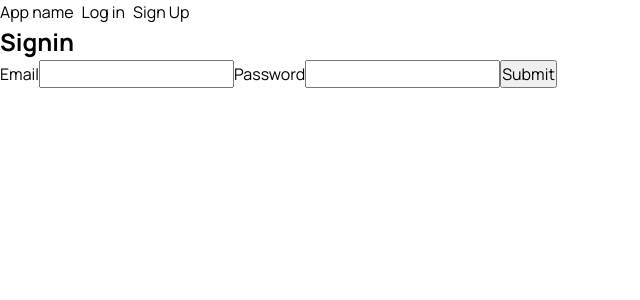
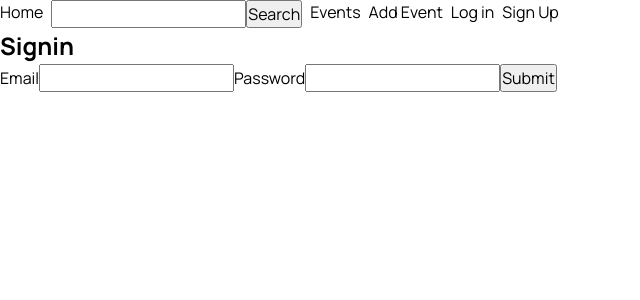
Before and after one commit to yaseminsabeva/leisurely-client, a React (Vite) app: page /signin in a window 1280 px wide. Shown: the top 300 px of the page, without its empty margins (0-640 px from the left). Built offline with nearby package versions, Linux system fonts and the light colour scheme; no server answers.

Commit message:
basic setup

```diff
--- a/src/App.jsx
+++ b/src/App.jsx
@@ -1,11 +1,11 @@
-import { Routes, Route } from "react-router-dom"
-import NavMain from "./components/Nav/NavMain"
-import Home from "./pages/Home"
-import Signin from "./pages/Signin"
-import Signup from "./pages/Signup"
-import Profile from "./pages/Profile"
-import PrivateRoute from "./components/ProtectedRoute/PrivateRoute"
-import LoggedOut from "./components/LoggedOut/LoggedOut"
+import { Routes, Route } from "react-router-dom";
+import NavMain from "./components/Nav/NavMain";
+import Home from "./pages/Home";
+import Signin from "./pages/Signin";
+import Signup from "./pages/Signup";
+import Profile from "./pages/Profile";
+import PrivateRoute from "./components/ProtectedRoute/PrivateRoute";
+import LoggedOut from "./components/LoggedOut/LoggedOut";
 
 function App() {
   return (
@@ -13,6 +13,7 @@ function App() {
       <NavMain />
       <Routes>
         <Route path="/" element={<Home />} />
+
         <Route element={<LoggedOut />}>
           <Route path="/signin" element={<Signin />} />
           <Route path="/signup" element={<Signup />} />
@@ -21,9 +22,10 @@ function App() {
           {/* All routes after the PrivateRoute require the user to be loggedIn */}
           <Route path="/profile" element={<Profile />} />
         </Route>
+        <Route path="*" element={<p>not found</p>} />
       </Routes>
     </div>
-	)
+  );
 }
 
-export default App
+export default App;
--- a/src/api/apiHandler.js
+++ b/src/api/apiHandler.js
@@ -1,23 +1,23 @@
-import axios from "axios"
+import axios from "axios";
 
 const apiHandler = axios.create({
   baseURL: import.meta.env.VITE_BACKEND_URL,
   withCredentials: true,
-})
+});
 
 apiHandler.interceptors.request.use((config) => {
-	const token = localStorage.getItem("authToken")
-	config.headers.Authorization = token ? `Bearer ${token}` : ""
-	return config
-})
+  const token = localStorage.getItem("authToken");
+  config.headers.Authorization = token ? `Bearer ${token}` : "";
+  return config;
+});
 
 //! Error handling to use in the catch
 function errorHandler(error) {
   if (error.data) {
-		console.log(error.data && error.data.message)
-		throw error
+    console.log(error.data && error.data.message);
+    throw error;
   }
-	throw error
+  throw error;
 }
 
 // apiHandler.signup = (userInfo) => {
@@ -33,22 +33,22 @@ const service = {
 
   signup(userInfo) {
     return service
-			.post("/api/auth/signup", userInfo)
+      .post("/auth/signup", userInfo)
       .then((res) => res.data)
-			.catch(errorHandler)
+      .catch(errorHandler);
   },
   isLoggedIn() {
     return service
-			.get("/api/auth/me")
+      .get("/auth/me")
       .then((res) => res.data)
-			.catch(errorHandler)
+      .catch(errorHandler);
   },
 
   signin(userInfo) {
     return service
-			.post("/api/auth/signin", userInfo)
+      .post("/auth/signin", userInfo)
       .then((res) => res.data)
-			.catch(errorHandler)
+      .catch(errorHandler);
   },
 
   // getAllTheCats() {
@@ -57,8 +57,8 @@ const service = {
   // 		.then((res) => res.data)
   // 		.catch(errorHandler);
   // },
-}
+};
 
 // export default apiHandler
 
-export default service
+export default service;
--- a/src/components/Nav/NavMain.jsx
+++ b/src/components/Nav/NavMain.jsx
@@ -1,17 +1,25 @@
 import { NavLink } from "react-router-dom";
 import useAuth from "../../auth/useAuth";
 import "../../styles/NavMain.css";
+import Search from "../Search/Search";
 
 const NavMain = () => {
   const { isLoggedIn, currentUser, removeUser } = useAuth();
   return (
     <nav className="NavMain">
       <NavLink className="logo" to="/">
-				App name
+        Home
+      </NavLink>
+      <Search />
+      <NavLink className="logo" to="/events">
+        Events
+      </NavLink>
+      <NavLink className="logo" to="/events/add">
+        Add Event
       </NavLink>
       {isLoggedIn && (
         <>
-					<NavLink to="/profile">{currentUser && currentUser.email}</NavLink>
+          <NavLink to="/profile">{currentUser && currentUser.username}</NavLink>
           <button onClick={removeUser}>Log-Out</button>
         </>
       )}
--- /dev/null
+++ b/src/components/Search/Search.jsx
@@ -0,0 +1,26 @@
+import React, { useState } from "react";
+
+function Search() {
+  const [search, setSearch] = useState("");
+  function handleSubmit() {
+    preventDefault();
+    console.log(search);
+  }
+  return (
+    <form onSubmit={handleSubmit}>
+      <input
+        type="search"
+        name="search"
+        id="search"
+        value={search}
+        onChange={(e) => {
+          console.log(e.target.value);
+          setSearch(e.target.value);
+        }}
+      />
+      <button>Search</button>
+    </form>
+  );
+}
+
+export default Search;
--- a/vite.config.js
+++ b/vite.config.js
@@ -1,7 +1,8 @@
-import { defineConfig } from 'vite'
-import react from '@vitejs/plugin-react'
+import { defineConfig } from "vite";
+import react from "@vitejs/plugin-react";
 
 // https://vitejs.dev/config/
 export default defineConfig({
-  plugins: [react()]
-})
+  plugins: [react()],
+  server: { port: 5173 },
+});
```
Lines whose indentation alone changed are shown as unchanged.
